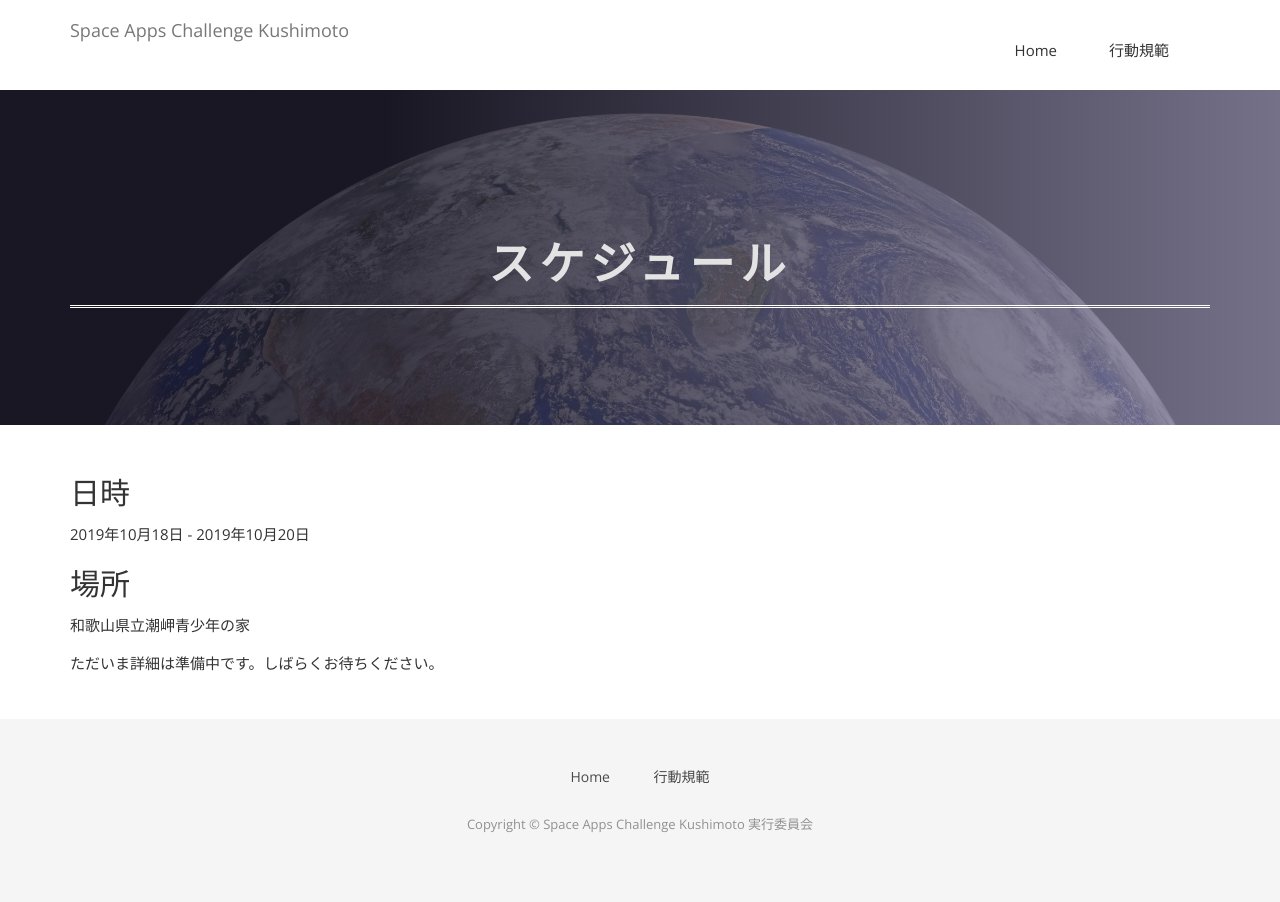
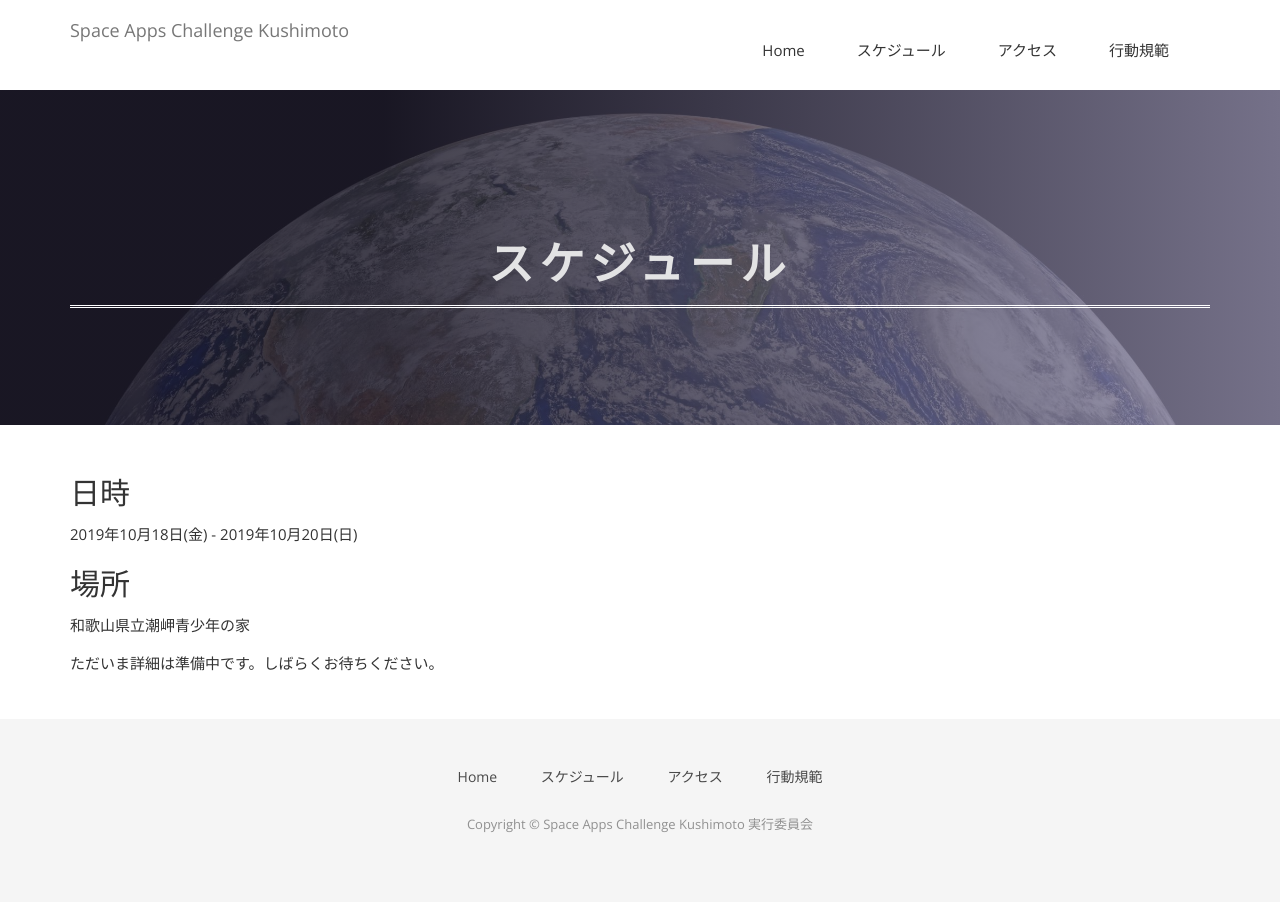
Before and after one commit to naogify/space-apps-kushimoto.github.io, a Jekyll site: the page built from schedule.md, in a window 1280 px wide. Built offline with Jekyll 4.4.1, drawn with Linux system fonts in a browser that asks for light colours; nearby versions of some CDN libraries; some web fonts are replaced.

Commit message:
スケジュールとアクセスを追加

```diff
--- a/_includes/footer.html
+++ b/_includes/footer.html
@@ -6,9 +6,9 @@
         <div class="footer-manu">
           <ul>
             <li><a href="{{ site.baseurl }}/">Home</a></li>
-            <!-- <li><a href="{{ site.baseurl }}/blog">ブログ</a></li>
+            <!-- <li><a href="{{ site.baseurl }}/blog">ブログ</a></li> -->
             <li><a href="{{ site.baseurl }}/schedule">スケジュール</a></li>
-            <li><a href="{{ site.baseurl }}/access">アクセス</a></li> -->
+            <li><a href="{{ site.baseurl }}/access">アクセス</a></li>
             <li><a href="{{ site.baseurl }}/code-of-conduct">行動規範</a></li>
           </ul>
         </div>
--- a/_includes/header.html
+++ b/_includes/header.html
@@ -20,9 +20,9 @@
             <div class="collapse navbar-collapse" id="bs-example-navbar-collapse-1">
               <ul class="nav navbar-nav navbar-right">
                 <li><a href="{{ site.baseurl }}/">Home</a></li>
-                <!-- <li><a href="{{ site.baseurl }}/blog">ブログ</a></li>
+                <!-- <li><a href="{{ site.baseurl }}/blog">ブログ</a></li> -->
                 <li><a href="{{ site.baseurl }}/schedule">スケジュール</a></li>
-                <li><a href="{{ site.baseurl }}/access">アクセス</a></li> -->
+                <li><a href="{{ site.baseurl }}/access">アクセス</a></li>
                 <li><a href="{{ site.baseurl }}/code-of-conduct">行動規範</a></li>
               </ul>
             </div><!-- /.navbar-collapse -->
--- a/schedule.md
+++ b/schedule.md
@@ -6,7 +6,7 @@ permalink: /schedule/
 
 ## 日時
 
-2019年10月18日 - 2019年10月20日
+2019年10月18日(金) - 2019年10月20日(日)
 
 ## 場所
 
```
Also changed, not shown: access.md (line endings or trailing spaces).
